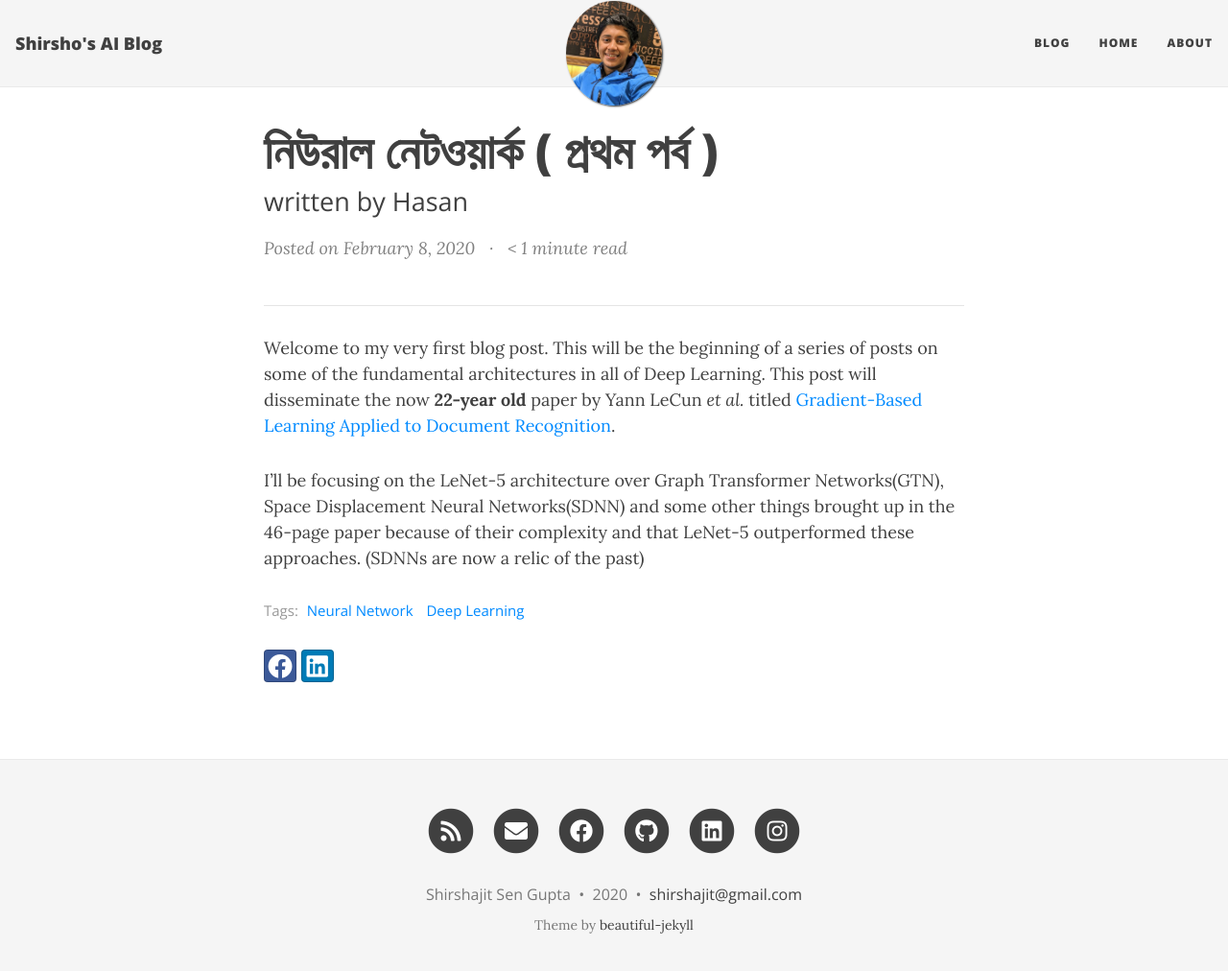
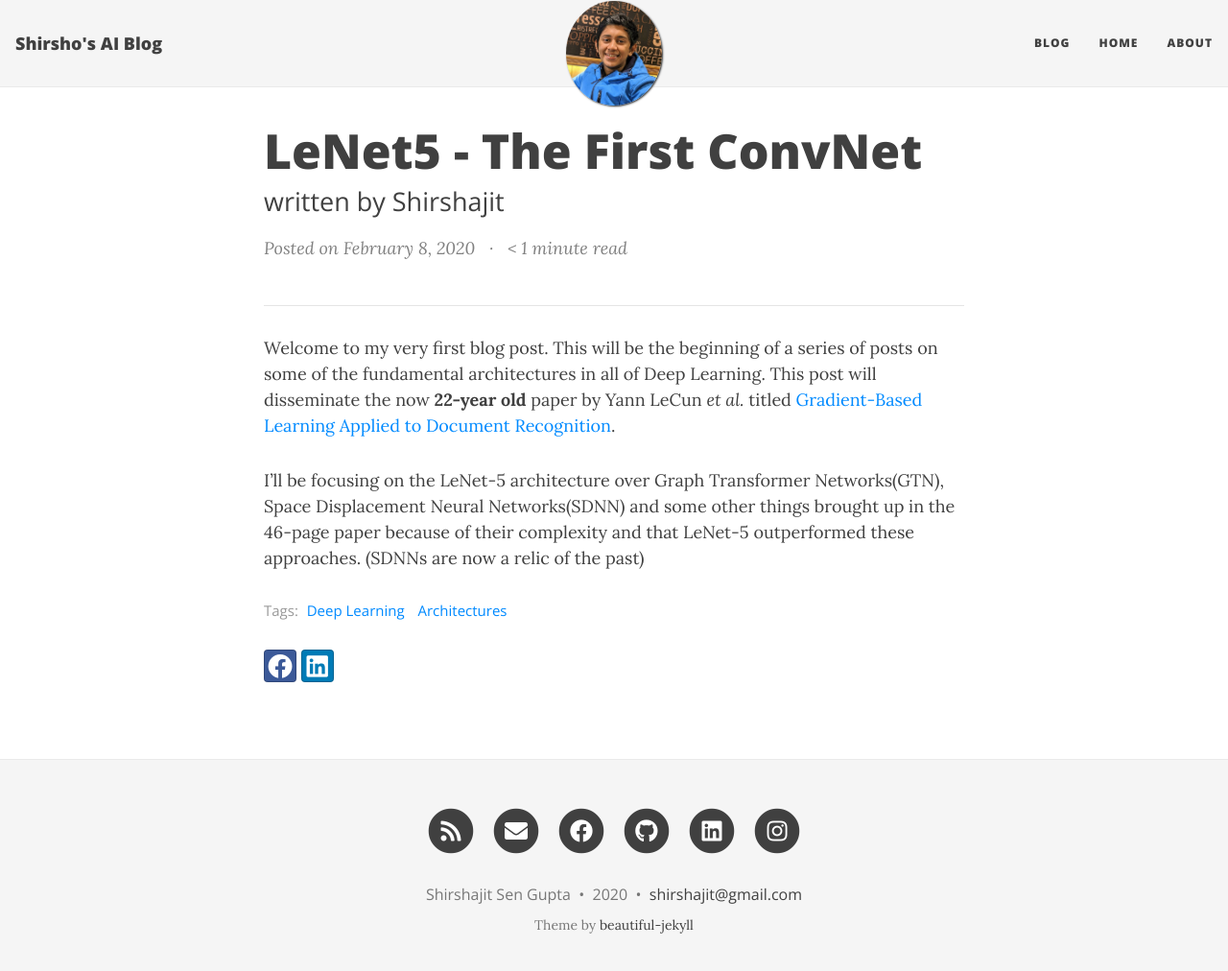
Before and after one commit to shirsho-12/shirsho-12.github.io, a Jekyll site: the page built from _posts/2020-02-08-lenet5.md, in a window 1280 px wide and 1025 px high. Shown: the top 1012 px of the window at 96% size. Built offline with Jekyll 4.4.1, drawn with Linux system fonts in a browser that asks for light colours; nearby versions of some CDN libraries.

Commit message:
Title Fix 1

```diff
--- a/_posts/2020-02-08-lenet5.md
+++ b/_posts/2020-02-08-lenet5.md
@@ -1,9 +1,9 @@
 ---
 layout: post
-title:  নিউরাল নেটওয়ার্ক ( প্রথম পর্ব )
-subtitle: written by Hasan
-permalink: /blog/deeplearning1/
-tags: [Neural Network, Deep Learning]
+title:  LeNet5 - The First ConvNet
+subtitle: written by Shirshajit
+permalink: /blog/lenet/
+tags: [Deep Learning, Architectures]
 comments: true
 ---
 
```
